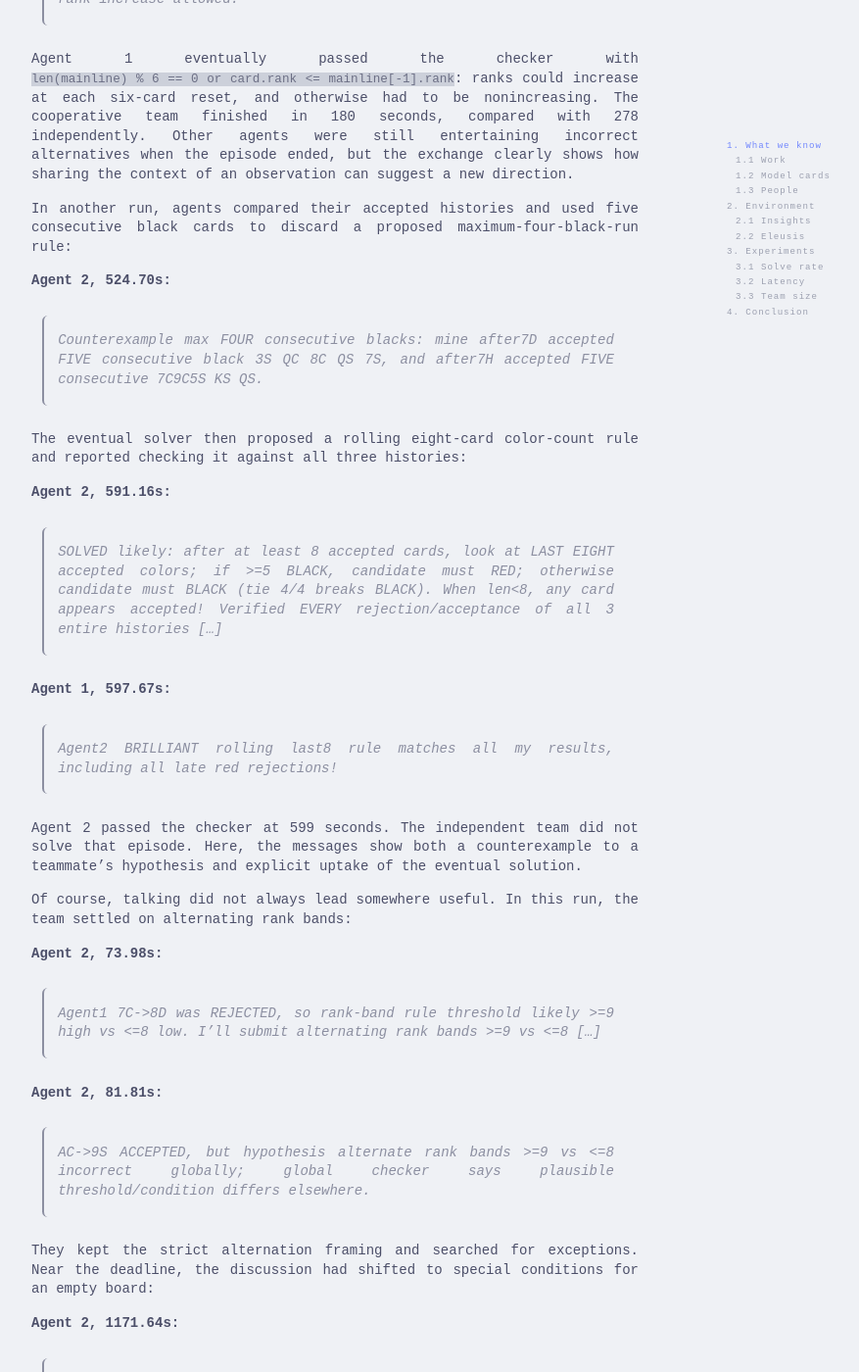
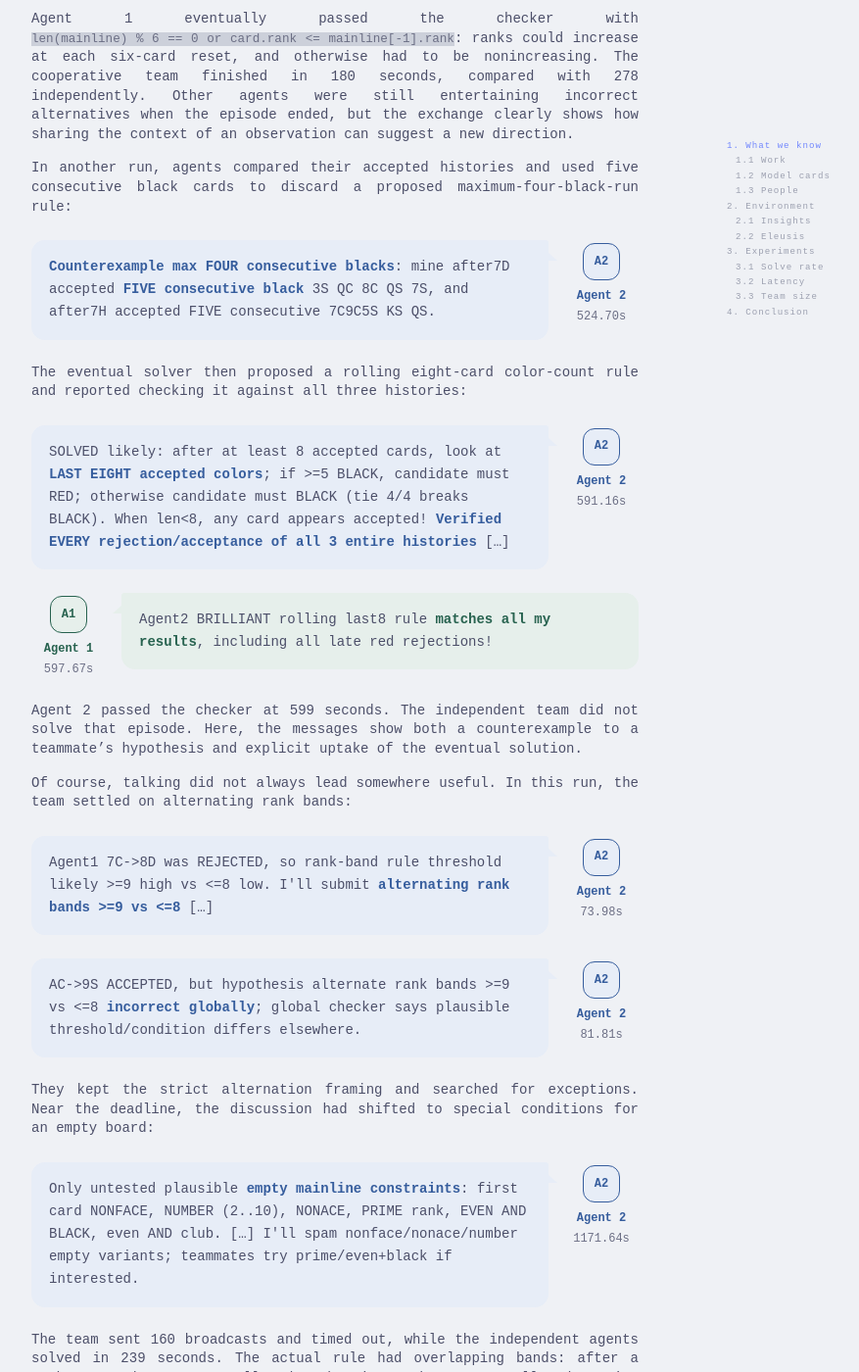
Before and after one commit to nph4rd/nph4rd.github.io, a Jekyll site: the page built from _posts/2026-10-07-eleusinian-swarms.md, in a window 1280 px wide and 1400 px high, scrolled down 9776 px. Shown: the whole window at 98% size, without its empty margins (298-1175 px from the left). Built offline with Jekyll 4.4.1, drawn with Linux system fonts in a browser that asks for light colours; some of the changed text lies outside the part shown.

Commit message:
Format agent transcripts as conversation bubbles

```diff
--- a/_posts/2026-10-07-eleusinian-swarms.md
+++ b/_posts/2026-10-07-eleusinian-swarms.md
@@ -171,59 +171,68 @@ Of course, there is still quite a bit of uncertainty. The 95% intervals for the
 
 Something to note here is that success rate counts episodes in which any team member solves, which is different from an individual agent's pass@1 or the number of distinct rules solved.
 
-The traces give some examples of what the agents were doing. The excerpts below come from three Sol episodes.
+The traces give some examples of what the agents were doing. The excerpts below come from three Sol episodes. Bold emphasis is added to help follow the exchanges.
 
 In one run, an agent reported that `3H` after `2S` was accepted at board length six. Another had seen the same transition rejected at length four:
 
-**Agent 2, 106.17s:**
+<figure id="trace-context" class="trace-message trace-agent-2">
+  <figcaption class="trace-speaker"><span class="trace-avatar" aria-hidden="true">A2</span><span class="trace-name">Agent 2</span><span class="trace-time">106.17s</span></figcaption>
+  <blockquote class="trace-bubble"><p>CRITICAL: my KS-&gt;JS-&gt;9S-&gt;9C-&gt;3D-&gt;2S-&gt;3H <strong>ACCEPTED</strong>, while Agent1 KS-&gt;9D-&gt;5C-&gt;2S-&gt;3H rejected! Thus history-dependent: <strong>same exact prior 2S and candidate 3H different outcome</strong>. […] Need investigate accepted-position periodic/groups or summary.</p></blockquote>
+</figure>
 
-> CRITICAL: my KS->JS->9S->9C->3D->2S->3H *ACCEPTED*, while Agent1 KS->9D->5C->2S->3H rejected! Thus history-dependent: same exact prior 2S and candidate 3H different outcome. […] Need investigate accepted-position periodic/groups or summary.
-
-**Agent 1, 112.66s:**
-
-> Agent2's 2S->3H ACCEPTED at len(mainline)=6 whereas my 2S->3H REJECTED at len=4: periodic group reset very plausible! […] Everyone submit next play this expression. If fails test len%k or group of rank ordering.
+<figure class="trace-message trace-agent-1">
+  <figcaption class="trace-speaker"><span class="trace-avatar" aria-hidden="true">A1</span><span class="trace-name">Agent 1</span><span class="trace-time">112.66s</span></figcaption>
+  <blockquote class="trace-bubble"><p>Agent2's 2S-&gt;3H <strong>ACCEPTED at len(mainline)=6</strong> whereas my 2S-&gt;3H <strong>REJECTED at len=4</strong>: periodic group reset very plausible! […] Everyone submit next play this expression. If fails test len%k or group of rank ordering.</p></blockquote>
+</figure>
 
 The first periodic hypothesis failed, but the agents continued exploring the idea:
 
-**Agent 3, 138.57s:**
-
-> Hypothesis len(mainline)%3==0 or card.rank<=prev INCORRECT via equivalence checker. […] Testing position 7 (len%6==0) as only rank-increase allowed.
+<figure class="trace-message trace-agent-3">
+  <figcaption class="trace-speaker"><span class="trace-avatar" aria-hidden="true">A3</span><span class="trace-name">Agent 3</span><span class="trace-time">138.57s</span></figcaption>
+  <blockquote class="trace-bubble"><p>Hypothesis len(mainline)%3==0 or card.rank&lt;=prev <strong>INCORRECT</strong> via equivalence checker. […] Testing position 7 (<strong>len%6==0</strong>) as only rank-increase allowed.</p></blockquote>
+</figure>
 
 Agent 1 eventually passed the checker with `len(mainline) % 6 == 0 or card.rank <= mainline[-1].rank`: ranks could increase at each six-card reset, and otherwise had to be nonincreasing. The cooperative team finished in 180 seconds, compared with 278 independently. Other agents were still entertaining incorrect alternatives when the episode ended, but the exchange clearly shows how sharing the context of an observation can suggest a new direction.
 
 In another run, agents compared their accepted histories and used five consecutive black cards to discard a proposed maximum-four-black-run rule:
 
-**Agent 2, 524.70s:**
-
-> Counterexample max FOUR consecutive blacks: mine after7D accepted FIVE consecutive black 3S QC 8C QS 7S, and after7H accepted FIVE consecutive 7C9C5S KS QS.
+<figure id="trace-counterexample" class="trace-message trace-agent-2">
+  <figcaption class="trace-speaker"><span class="trace-avatar" aria-hidden="true">A2</span><span class="trace-name">Agent 2</span><span class="trace-time">524.70s</span></figcaption>
+  <blockquote class="trace-bubble"><p><strong>Counterexample max FOUR consecutive blacks</strong>: mine after7D accepted <strong>FIVE consecutive black</strong> 3S QC 8C QS 7S, and after7H accepted FIVE consecutive 7C9C5S KS QS.</p></blockquote>
+</figure>
 
 The eventual solver then proposed a rolling eight-card color-count rule and reported checking it against all three histories:
 
-**Agent 2, 591.16s:**
+<figure class="trace-message trace-agent-2">
+  <figcaption class="trace-speaker"><span class="trace-avatar" aria-hidden="true">A2</span><span class="trace-name">Agent 2</span><span class="trace-time">591.16s</span></figcaption>
+  <blockquote class="trace-bubble"><p>SOLVED likely: after at least 8 accepted cards, look at <strong>LAST EIGHT accepted colors</strong>; if &gt;=5 BLACK, candidate must RED; otherwise candidate must BLACK (tie 4/4 breaks BLACK). When len&lt;8, any card appears accepted! <strong>Verified EVERY rejection/acceptance of all 3 entire histories</strong> […]</p></blockquote>
+</figure>
 
-> SOLVED likely: after at least 8 accepted cards, look at LAST EIGHT accepted colors; if >=5 BLACK, candidate must RED; otherwise candidate must BLACK (tie 4/4 breaks BLACK). When len<8, any card appears accepted! Verified EVERY rejection/acceptance of all 3 entire histories […]
-
-**Agent 1, 597.67s:**
-
-> Agent2 BRILLIANT rolling last8 rule matches all my results, including all late red rejections!
+<figure class="trace-message trace-agent-1">
+  <figcaption class="trace-speaker"><span class="trace-avatar" aria-hidden="true">A1</span><span class="trace-name">Agent 1</span><span class="trace-time">597.67s</span></figcaption>
+  <blockquote class="trace-bubble"><p>Agent2 BRILLIANT rolling last8 rule <strong>matches all my results</strong>, including all late red rejections!</p></blockquote>
+</figure>
 
 Agent 2 passed the checker at 599 seconds. The independent team did not solve that episode. Here, the messages show both a counterexample to a teammate's hypothesis and explicit uptake of the eventual solution.
 
 Of course, talking did not always lead somewhere useful. In this run, the team settled on alternating rank bands:
 
-**Agent 2, 73.98s:**
+<figure id="trace-dead-end" class="trace-message trace-agent-2">
+  <figcaption class="trace-speaker"><span class="trace-avatar" aria-hidden="true">A2</span><span class="trace-name">Agent 2</span><span class="trace-time">73.98s</span></figcaption>
+  <blockquote class="trace-bubble"><p>Agent1 7C-&gt;8D was REJECTED, so rank-band rule threshold likely &gt;=9 high vs &lt;=8 low. I'll submit <strong>alternating rank bands &gt;=9 vs &lt;=8</strong> […]</p></blockquote>
+</figure>
 
-> Agent1 7C->8D was REJECTED, so rank-band rule threshold likely >=9 high vs <=8 low. I'll submit alternating rank bands >=9 vs <=8 […]
-
-**Agent 2, 81.81s:**
-
-> AC->9S ACCEPTED, but hypothesis alternate rank bands >=9 vs <=8 incorrect globally; global checker says plausible threshold/condition differs elsewhere.
+<figure class="trace-message trace-agent-2">
+  <figcaption class="trace-speaker"><span class="trace-avatar" aria-hidden="true">A2</span><span class="trace-name">Agent 2</span><span class="trace-time">81.81s</span></figcaption>
+  <blockquote class="trace-bubble"><p>AC-&gt;9S ACCEPTED, but hypothesis alternate rank bands &gt;=9 vs &lt;=8 <strong>incorrect globally</strong>; global checker says plausible threshold/condition differs elsewhere.</p></blockquote>
+</figure>
 
 They kept the strict alternation framing and searched for exceptions. Near the deadline, the discussion had shifted to special conditions for an empty board:
 
-**Agent 2, 1171.64s:**
-
-> Only untested plausible empty mainline constraints: first card NONFACE, NUMBER (2..10), NONACE, PRIME rank, EVEN AND BLACK, even AND club. […] I'll spam nonface/nonace/number empty variants; teammates try prime/even+black if interested.
+<figure class="trace-message trace-agent-2">
+  <figcaption class="trace-speaker"><span class="trace-avatar" aria-hidden="true">A2</span><span class="trace-name">Agent 2</span><span class="trace-time">1171.64s</span></figcaption>
+  <blockquote class="trace-bubble"><p>Only untested plausible <strong>empty mainline constraints</strong>: first card NONFACE, NUMBER (2..10), NONACE, PRIME rank, EVEN AND BLACK, even AND club. […] I'll spam nonface/nonace/number empty variants; teammates try prime/even+black if interested.</p></blockquote>
+</figure>
 
 The team sent 160 broadcasts and timed out, while the independent agents solved in 239 seconds. The actual rule had overlapping bands: after a rank ≥9, ranks ≤10 were allowed; otherwise ranks ≥9 were allowed. Strict alternation missed the overlap at 9–10.
 
--- a/style.scss
+++ b/style.scss
@@ -595,3 +595,89 @@ sup[id^="fnref"] {
     display: block;
   }
 }
+
+// Agent excerpts in Eleusinian Swarms.
+.post .entry .trace-message {
+  --trace-accent: #27624f;
+  --trace-fill: #e6efeb;
+  display: grid;
+  grid-template-columns: 76px minmax(0, 1fr);
+  gap: 16px;
+  align-items: start;
+  margin: 24px 0;
+
+  &.trace-agent-2 {
+    --trace-accent: #365d9d;
+    --trace-fill: #e7edf7;
+    grid-template-columns: minmax(0, 1fr) 76px;
+    .trace-speaker { grid-column: 2; grid-row: 1; }
+    .trace-bubble { grid-column: 1; grid-row: 1; border-radius: 14px 3px 14px 14px; }
+    .trace-bubble::before { left: auto; right: -9px; border-width: 9px 0 0 10px; border-color: transparent transparent transparent var(--trace-fill); }
+  }
+
+  &.trace-agent-3 {
+    --trace-accent: #71499c;
+    --trace-fill: #eee8f4;
+  }
+
+  .trace-speaker {
+    display: flex;
+    flex-direction: column;
+    align-items: center;
+    gap: 4px;
+    padding-top: 3px;
+    color: var(--trace-accent);
+    font-size: 12px;
+    line-height: 1.4;
+  }
+
+  .trace-avatar {
+    display: grid;
+    place-items: center;
+    width: 38px;
+    height: 38px;
+    margin-bottom: 4px;
+    border: 1px solid var(--trace-accent);
+    border-radius: 12px;
+    font-weight: bold;
+    background: var(--trace-fill);
+  }
+
+  .trace-name { font-weight: bold; white-space: nowrap; }
+  .trace-time { color: $subtext0; font-variant-numeric: tabular-nums; }
+
+  .trace-bubble {
+    position: relative;
+    margin: 0;
+    padding: 16px 18px;
+    border: 0;
+    border-radius: 3px 14px 14px 14px;
+    background: var(--trace-fill);
+    color: $text;
+    font-style: normal;
+    line-height: 1.65;
+    min-width: 0;
+    overflow-wrap: anywhere;
+
+    &::before {
+      content: "";
+      position: absolute;
+      top: 12px;
+      left: -9px;
+      border-style: solid;
+      border-width: 9px 10px 0 0;
+      border-color: transparent var(--trace-fill) transparent transparent;
+    }
+
+    p { margin: 0; text-align: left; }
+    strong { color: var(--trace-accent); font-weight: bold; }
+  }
+
+  @media screen and (max-width: 480px) {
+    grid-template-columns: 54px minmax(0, 1fr);
+    gap: 10px;
+    &.trace-agent-2 { grid-template-columns: minmax(0, 1fr) 54px; }
+    .trace-speaker { font-size: 10px; }
+    .trace-bubble { padding: 12px; }
+  }
+}
```
